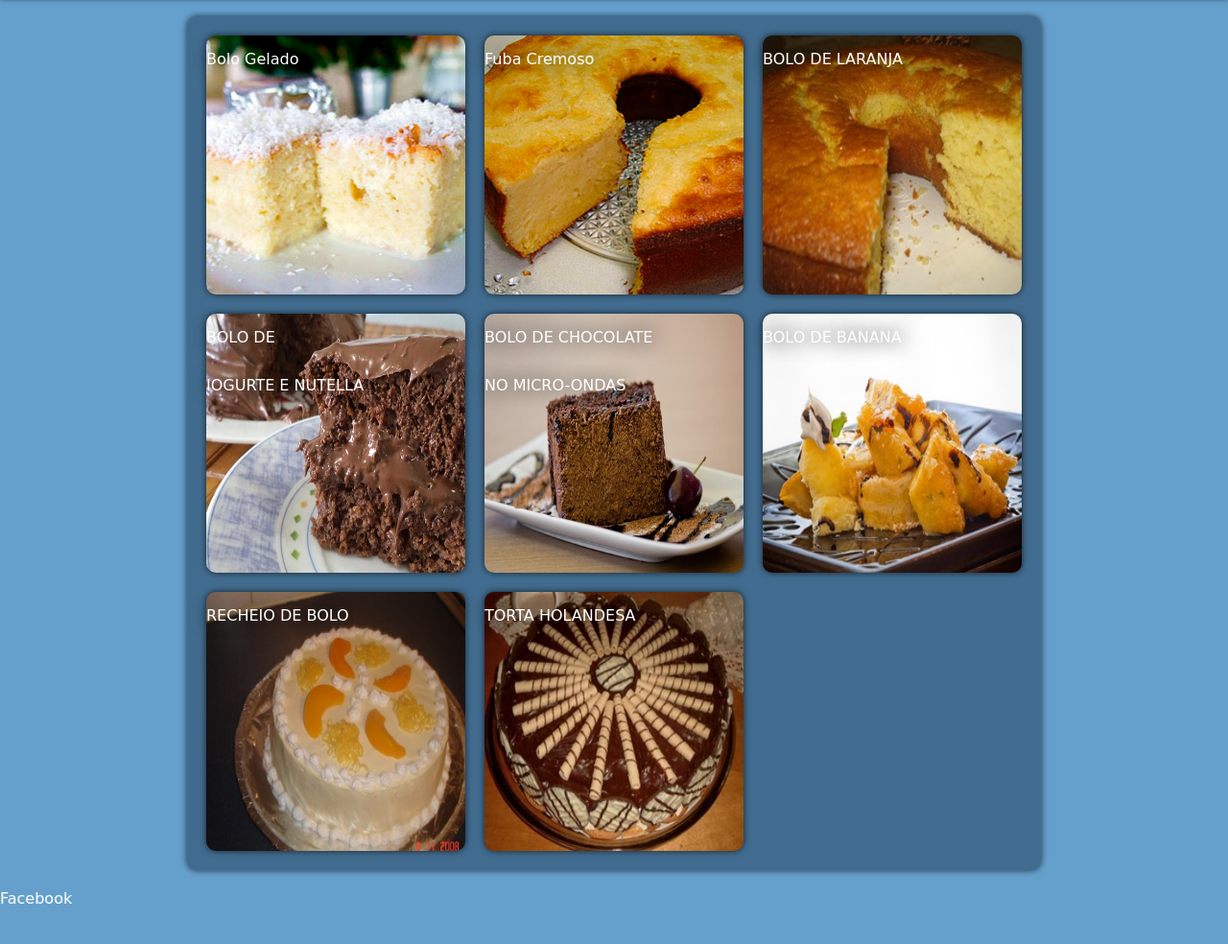
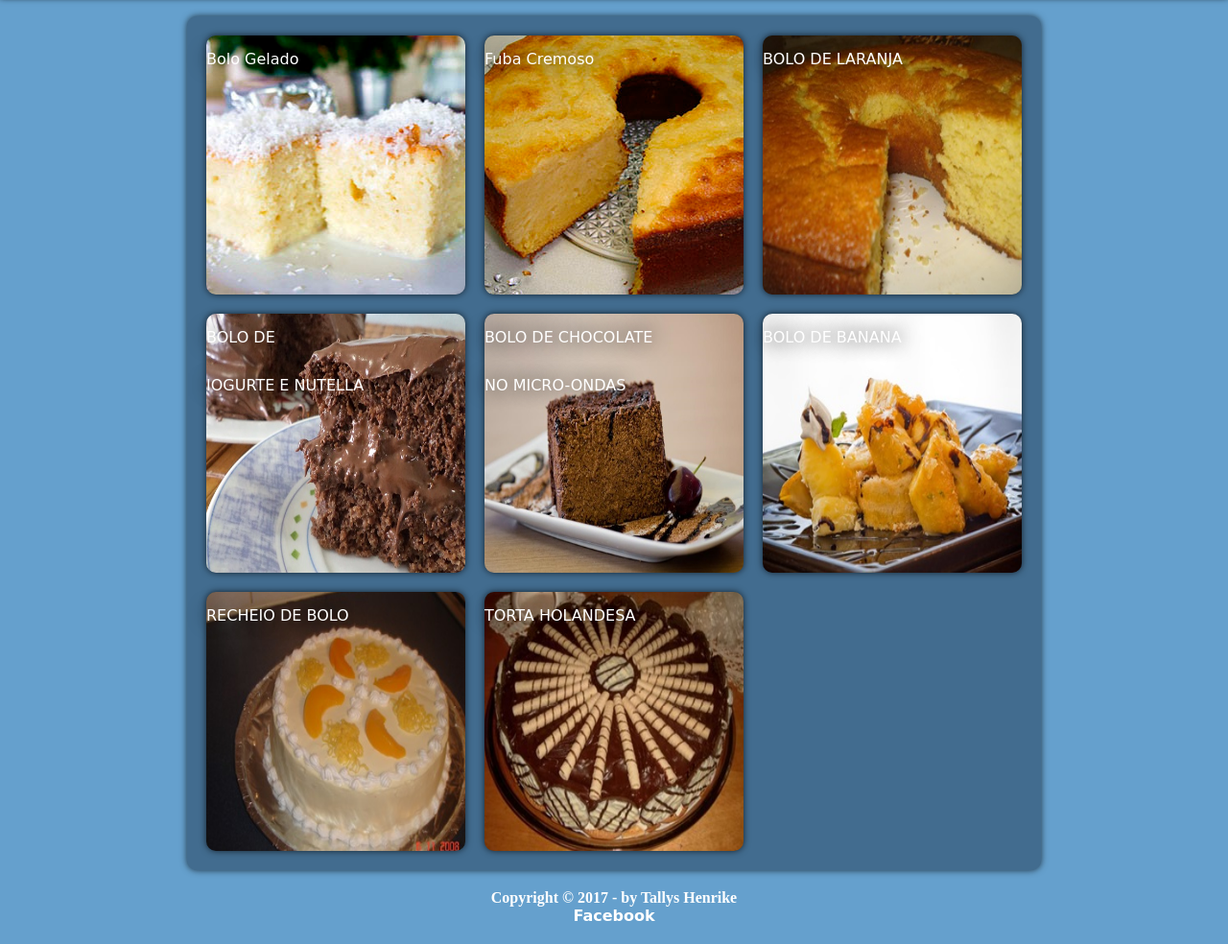
Before and after one commit to TallysHenrike/Cookies, a plain HTML site: page index.html in a window 1280 px wide. Shown: the part 76-1060 px from the top of the page at 96% size. Drawn offline with Linux system fonts and the light colour scheme; a web font is replaced by a local one.

Commit message:
mudança no footer

```diff
--- a/estilo.css
+++ b/estilo.css
@@ -177,9 +177,9 @@ footer {
 	width: 100%;
 	height: 57px;
 }
-#link-footer {
-	height: 1vh;
-	width: 100%;
+footer h1{
+	text-align: center;
+	font-size: 12pt;
 }
 /* RESPONSIVO */
 @media only screen and (max-width: 890px){
--- a/index.html
+++ b/index.html
@@ -50,8 +50,9 @@
 			</div>
 
 		</div>
-		<footer id="#">
-			<a href="http://www.facebook.com/tallys.henrike" target="_blank" id="link-footer">Facebook</a>
+		<footer>
+			<h1>Copyright © 2017 - by Tallys Henrike</h1>
+			<h1><a href="http://www.facebook.com/tallys.henrike" target="_blank">Facebook</a></h1>
 		</footer>
 	</body>
 </html>
```
